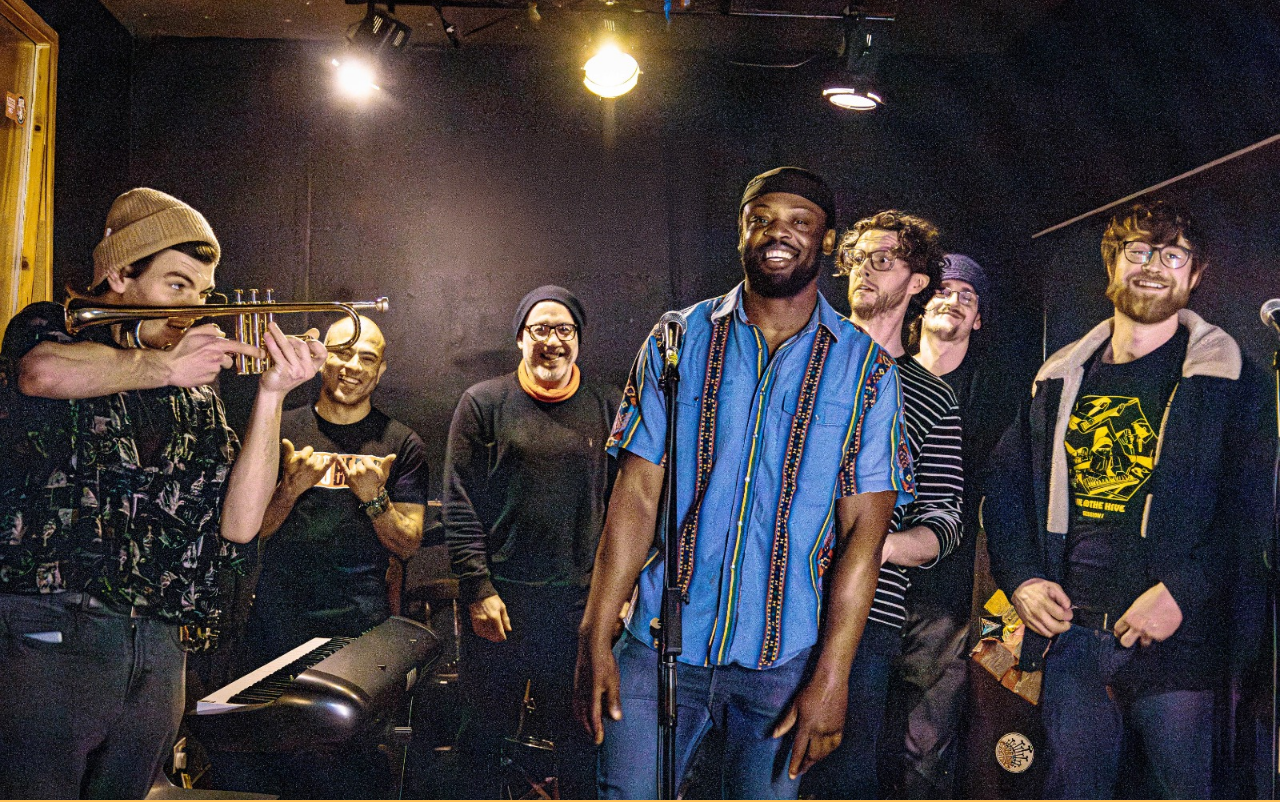
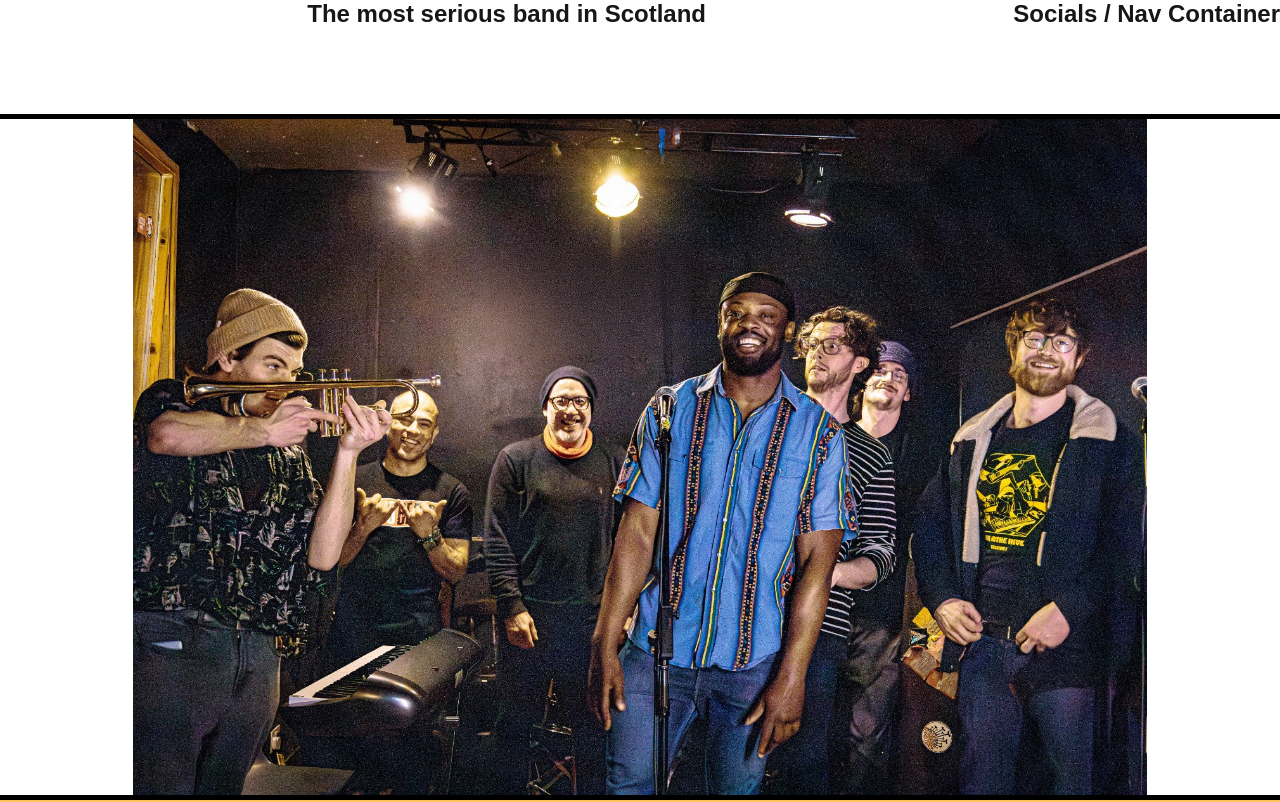
Before and after one commit to Mik20393/the-bojangles-web-app, a Next.js app: page / in a window 1280 px wide. Shown: the top 802 px of the page. Built offline with nearby package versions, Linux system fonts and the light colour scheme.

Commit message:
Update image styling

```diff
--- a/src/app/page.js
+++ b/src/app/page.js
@@ -8,14 +8,16 @@ export default function Home() {
   return (
     <div className={styles.main}>
       <section className={styles.baseSection} id="home">
+
         <div className={styles.sectionTitleContainer}>
-
           <div className={styles.sectionTitleItem}>
+            <div className={styles.imageContainer}>
               <Image
-              className={styles.image}
                 src={bandLogo}
                 fill={true}
+                objectFit="contain"
               />
+            </div>
           </div>
           <div className={styles.sectionTitleItem}>
             <h1>The most serious band in Scotland</h1>
@@ -23,16 +25,18 @@ export default function Home() {
           <div className={styles.sectionTitleItem}>
             <h1>Socials / Nav Container</h1>
           </div>
+        </div>
 
-        </div>
         <div className={styles.sectionMainContent}>
-
+          <div className={styles.imageContainer}>
             <Image
-            className={styles.heroImage}
               src={heroImage}
               fill={true}
+              objectFit="contain"
             />
           </div>
+        </div>
+
       </section>
       <section className={styles.baseSection} id="music">
         <div className={`${styles.sectionTitleContainer} ${styles.musicTitleBackground}`}>
--- a/src/app/page.module.css
+++ b/src/app/page.module.css
@@ -54,13 +54,11 @@
 }
 
 
-.image {
+.imageContainer {
+  position: relative;
   object-fit: cover;
   height: 100%;
-}
-
-.heroImage {
-  object-fit: cover;
+  width: 100%;
 }
 
 /* Enable hover only on non-touch devices */
```
Lines whose indentation alone changed are shown as unchanged.
